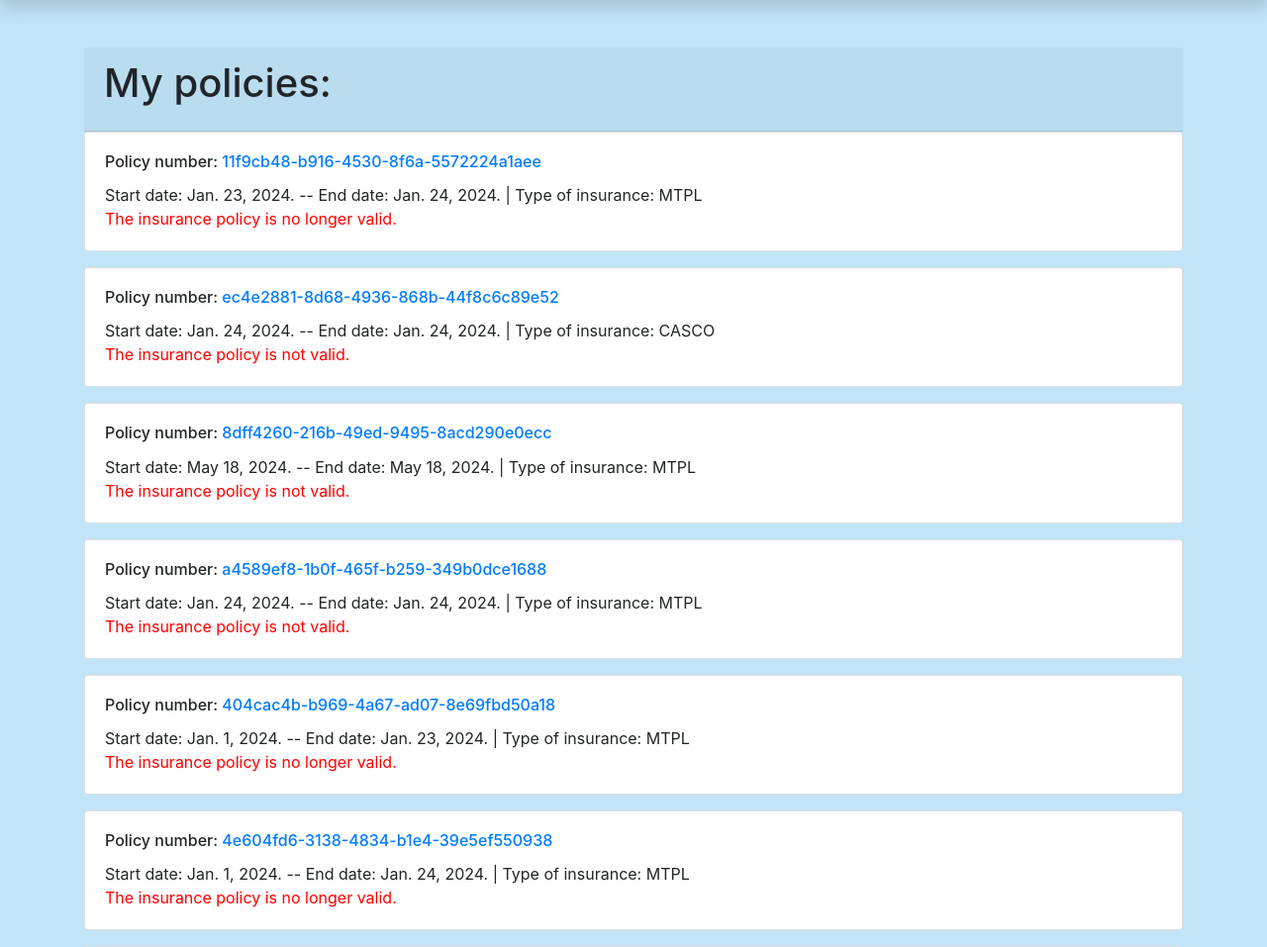
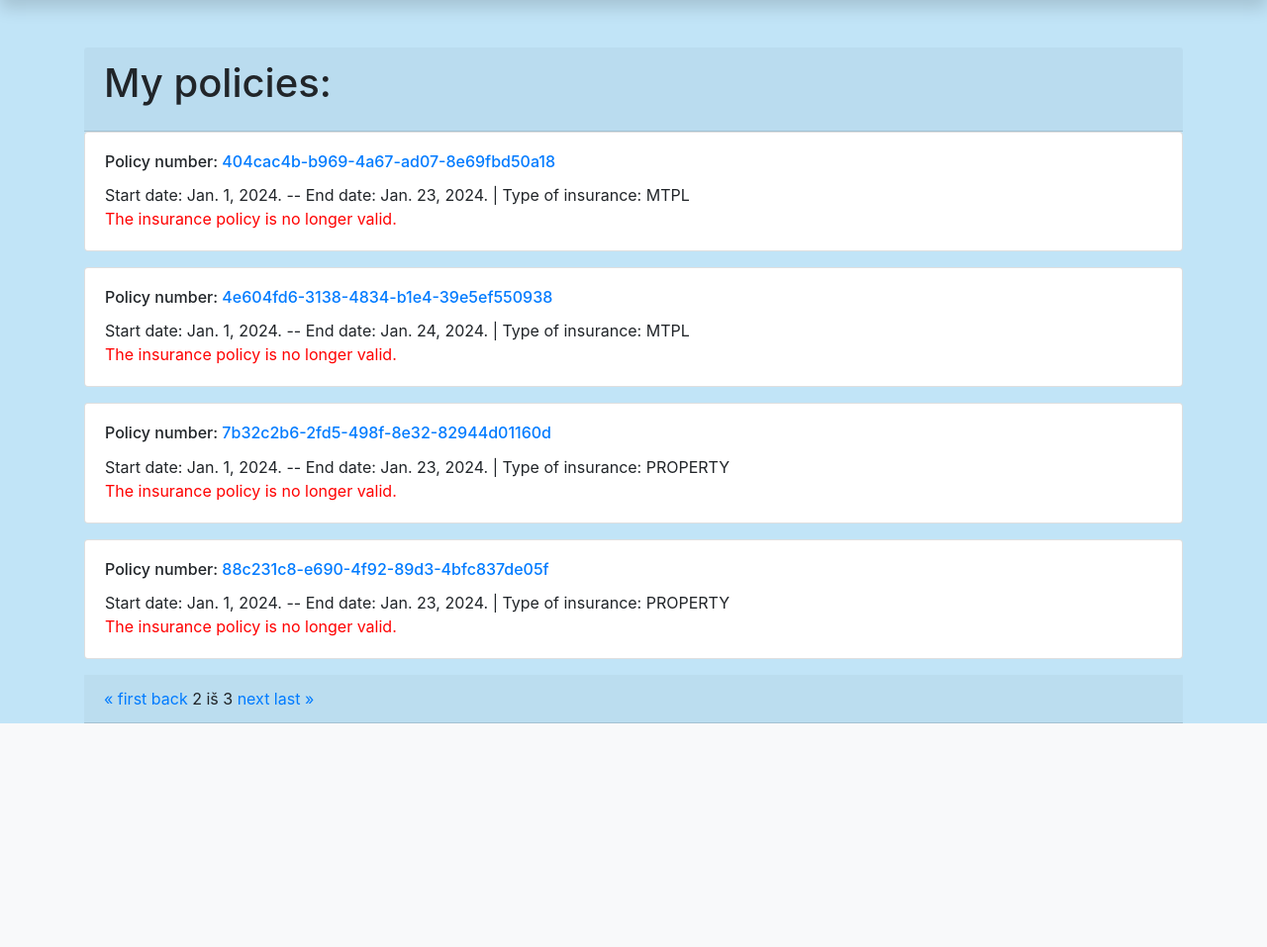
Before and after one commit to saulius-p/django_insurance, a Django app: a page that uses insurance/templates/user_policies.html in a window 1280 px wide. Shown: the part 126-1083 px from the top of the page at 99% size. After the commit the page ends 857 px from the top, so only its background shows below. Run offline with Django 4.2, Linux system fonts and the light colour scheme; a user stored in the database is signed in; data comes from the database, SQL or seed files in the repository; some libraries are stand-ins or nearby versions.

Commit message:
11th commit. Added pagination (user_policies.html).

```diff
--- a/insurance/templates/index.html
+++ b/insurance/templates/index.html
@@ -4,7 +4,7 @@
 
 <body>
 
-    <h1>Welcome to Your Insurance Website</h1>
+    <h2>Welcome to Insurance Services Online!</h2>
 
     <!-- Button to Insure a Policy -->
     <a href="{% url 'insure-policy' %}">
--- a/insurance/templates/user_policies.html
+++ b/insurance/templates/user_policies.html
@@ -4,6 +4,7 @@
 <div class="card-header">
     <h1 class="card-title">My policies:</h1>
 </div>
+
 {# <img class="rounded-circle" src="{{ user.profile.picture.url}}" width="20px" height="30px"/> #}
 {% if policies_list %}
 {% for policy in policies_list %}
@@ -31,4 +32,21 @@
 {% else %}
 <p>You do not have insurance policies in our company.</p>
 {% endif %}
+<div class="card-header">
+<div>
+    <span>
+        {% if page_obj.has_previous%}
+            <a href="?page=1">&laquo; first</a>
+            <a href="?page={{ page_obj.previous_page_number }}">back</a>
+        {% endif %}
+        <span class="current">
+            {{ page_obj.number }} iš {{ page_obj.paginator.num_pages }}
+        </span>
+        {% if page_obj.has_next%}
+            <a href="?page={{ page_obj.next_page_number }}">next</a>
+            <a href="?page={{ page_obj.paginator.num_pages }}">last &raquo;</a>
+        {% endif %}
+    </span>
+</div>
+</div>
 {% endblock %}
--- a/insurance/views.py
+++ b/insurance/views.py
@@ -569,6 +569,7 @@ class PoliciesByUserListView(LoginRequiredMixin, generic.ListView):  # Subclass
     model = Policy
     template_name = "user_policies.html"
     context_object_name = "policies_list"
+    paginate_by = 4
 
     def get_queryset(self):
         user = self.request.user
```
